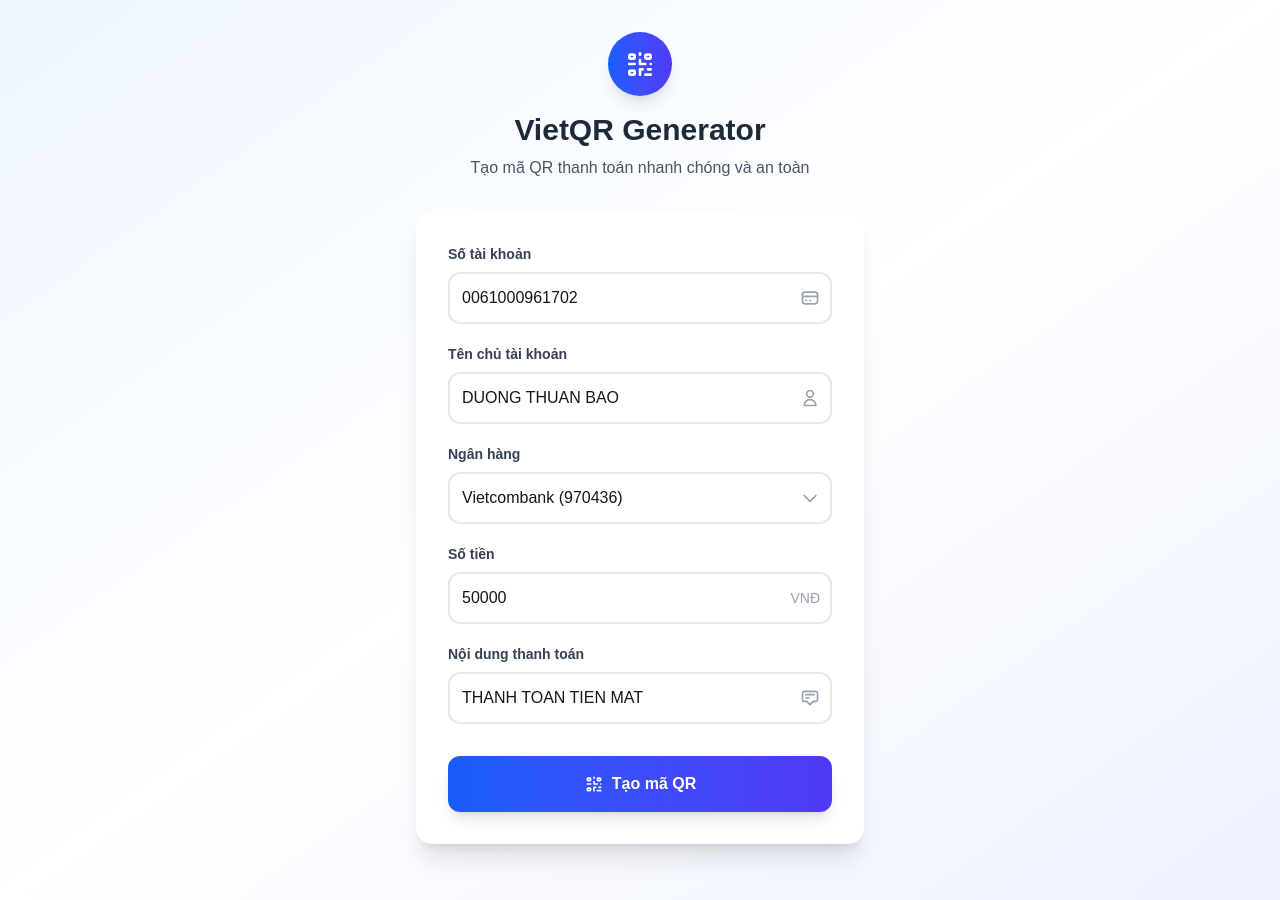
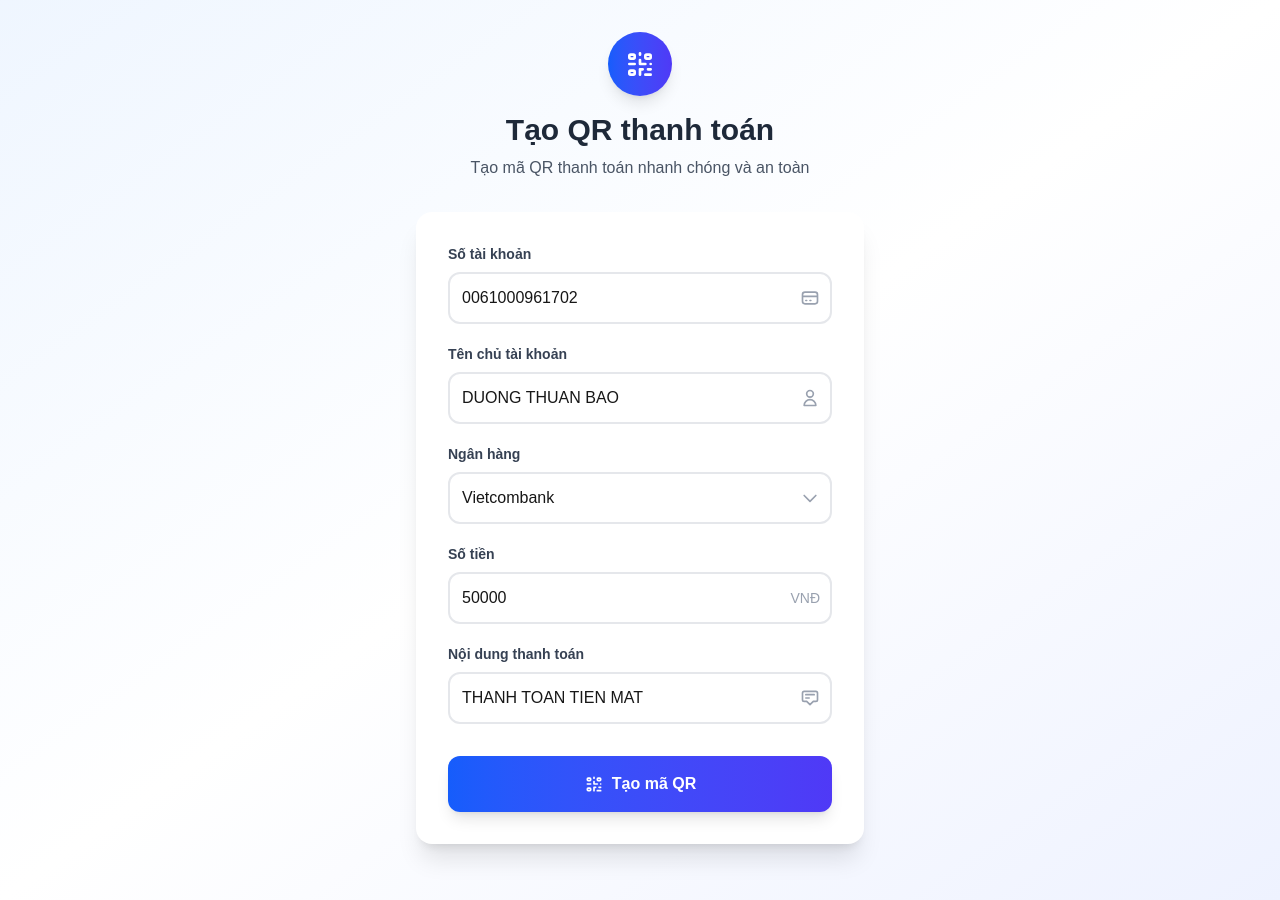
Before and after one commit to baoduong-dev/generateQrBanking, a Next.js app in the folder my-app/: page / in a window 1280 px wide. Built offline with nearby package versions, Linux system fonts and the light colour scheme.

Commit message:
Update page.tsx

```diff
--- a/my-app/app/page.tsx
+++ b/my-app/app/page.tsx
@@ -56,7 +56,7 @@ export default function VietQRPage() {
               <path strokeLinecap="round" strokeLinejoin="round" strokeWidth={2} d="M12 4v1m6 11h2m-6 0h-2v4m0-11v3m0 0h.01M12 12h4.01M16 20h4M4 12h4m12 0h.01M5 8h2a1 1 0 001-1V6a1 1 0 00-1-1H5a1 1 0 00-1 1v1a1 1 0 001 1zm12 0h2a1 1 0 001-1V6a1 1 0 00-1-1h-2a1 1 0 00-1 1v1a1 1 0 001 1zM5 20h2a1 1 0 001-1v-1a1 1 0 00-1-1H5a1 1 0 00-1 1v1a1 1 0 001 1z" />
             </svg>
           </div>
-          <h1 className="text-2xl sm:text-3xl font-bold text-gray-800 mb-2">VietQR Generator</h1>
+          <h1 className="text-2xl sm:text-3xl font-bold text-gray-800 mb-2">Tạo QR thanh toán</h1>
           <p className="text-gray-600 text-sm sm:text-base">Tạo mã QR thanh toán nhanh chóng và an toàn</p>
         </div>
 
@@ -116,7 +116,7 @@ export default function VietQRPage() {
                 >
                   {banks.map((bank) => (
                     <option key={bank.id} value={bank.id}>
-                      {bank.name} ({bank.id})
+                      {bank.name}
                     </option>
                   ))}
                 </select>
@@ -203,7 +203,7 @@ export default function VietQRPage() {
                 </svg>
               </div>
               <h3 className="text-lg font-bold text-gray-800 mb-2">Mã QR đã được tạo thành công!</h3>
-              <p className="text-gray-600 text-sm">Quét mã QR bên dưới để thực hiện thanh toán</p>
+              <p className="text-gray-600 text-sm">Quét hoặc tải mã QR bên dưới để thực hiện thanh toán</p>
             </div>
             <div className="bg-gray-50 rounded-xl p-4 inline-block">
               <img
@@ -215,7 +215,7 @@ export default function VietQRPage() {
             </div>
             <div className="mt-4 pt-4 border-t border-gray-100">
               <p className="text-xs text-gray-500">
-                💡 Mã QR có thể được quét bởi các ứng dụng ngân hàng hỗ trợ VietQR
+                💡 Mã QR có thể được quét bởi các ứng dụng ngân hàng hỗ trợ
               </p>
             </div>
           </div>
```
